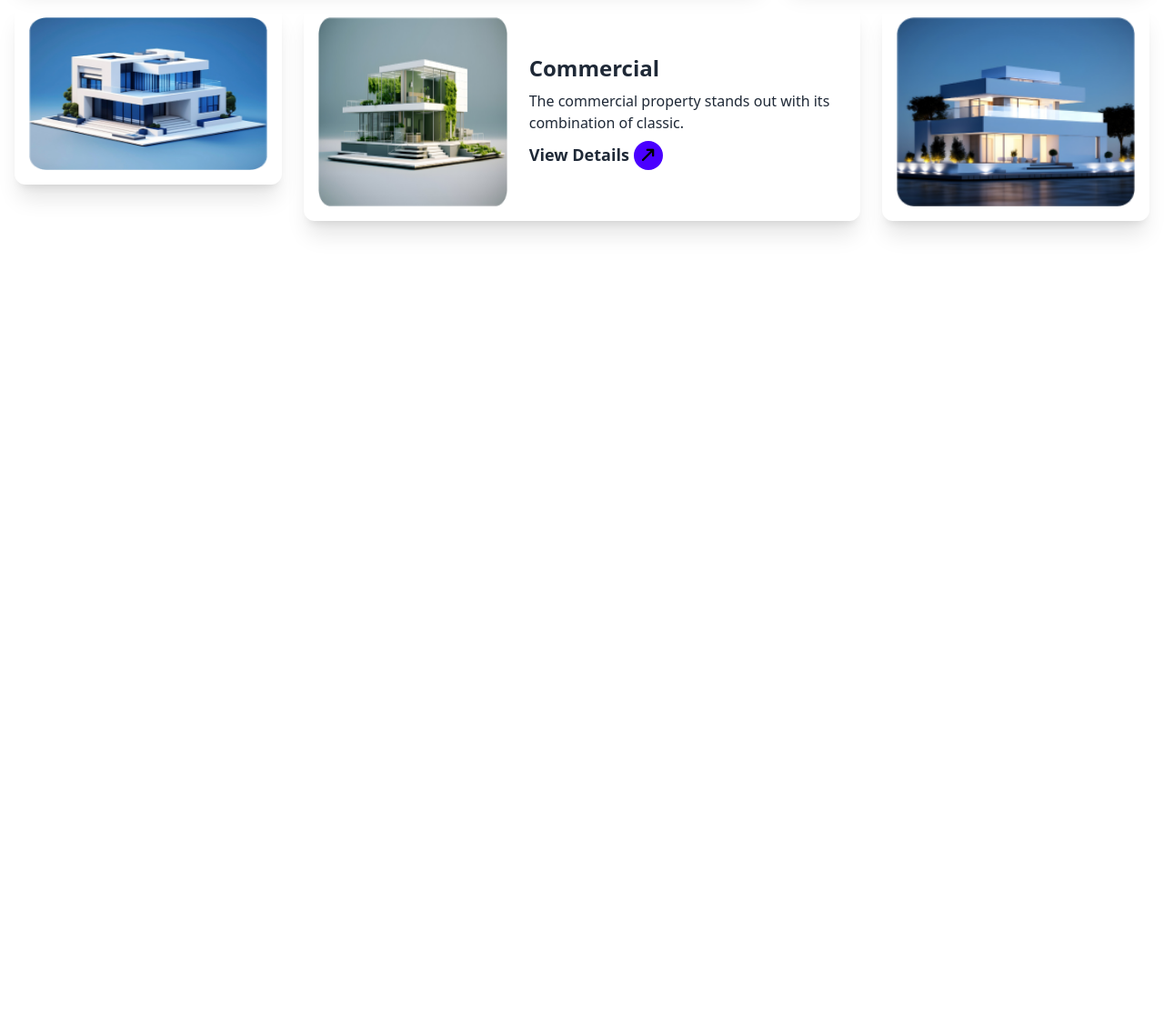
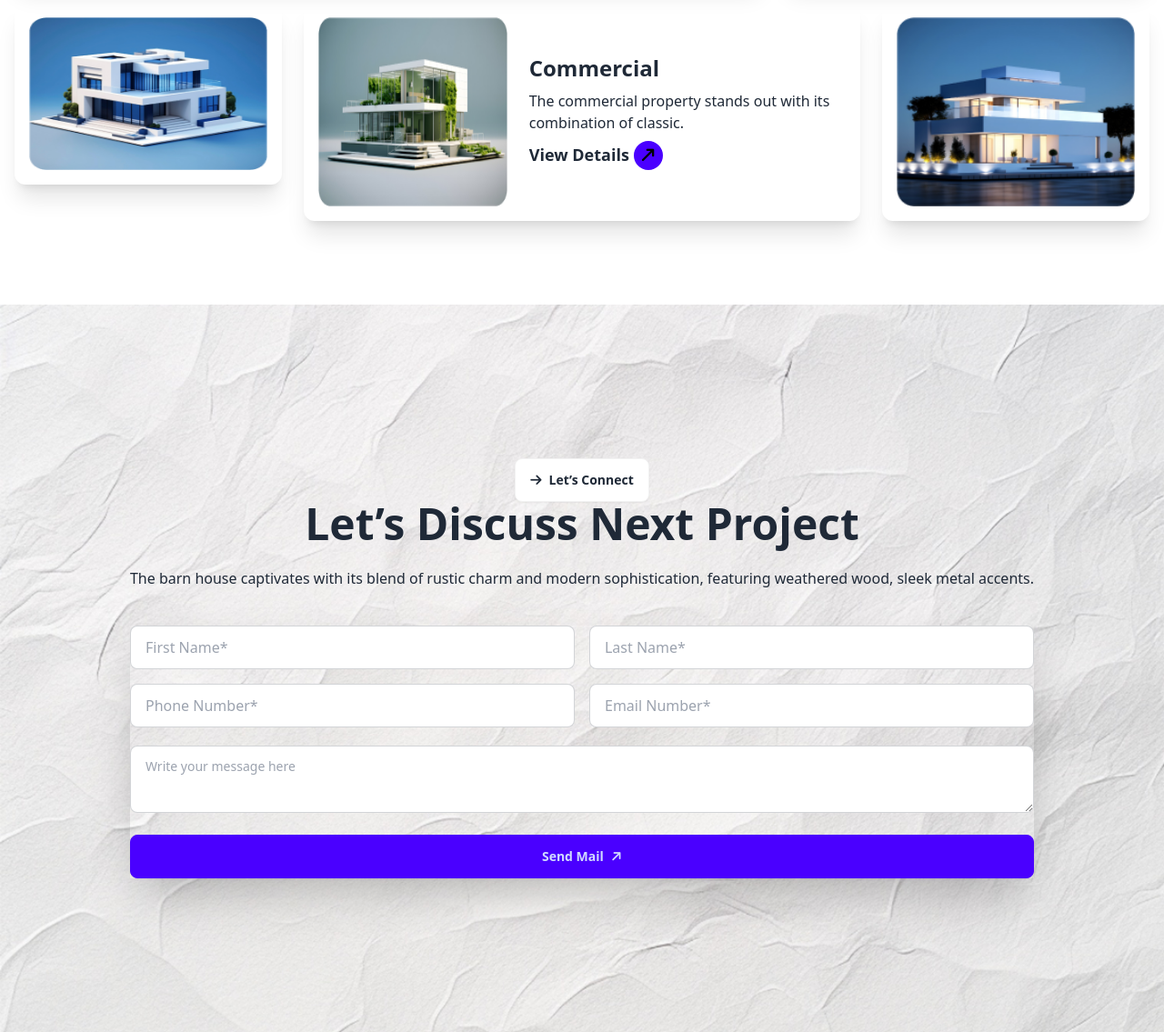
Before and after one commit to programer-akram/Architect-firm, a plain HTML site: page index.html in a window 1280 px wide. Shown: the part 2973-4108 px from the top of the page at 91% size. Before the commit the page ends 3308 px from the top, so only its background shows below. Drawn offline with nearby package versions, Linux system fonts and the light colour scheme.

Commit message:
let's connect section added

```diff
--- a/index.html
+++ b/index.html
@@ -240,7 +240,7 @@
 
 
 <!-- let's connect section -->
-<!-- <div class="hero bg-[url('./assets/bg.jpg')] bg-no-repeat bg-cover min-h-screen">
+<div class="hero bg-[url('./assets/bg.jpg')] bg-no-repeat bg-cover min-h-screen">
   <div class="hero-content flex-col ">
     <div class="text-center ">
       <button class="btn bg-white"><i class="fa-solid fa-arrow-right bg-" ></i>Let’s Connect</button>
@@ -276,7 +276,7 @@
 
     </div>
   </div>
-</div> -->
+</div>
 
 </main>
 
```
